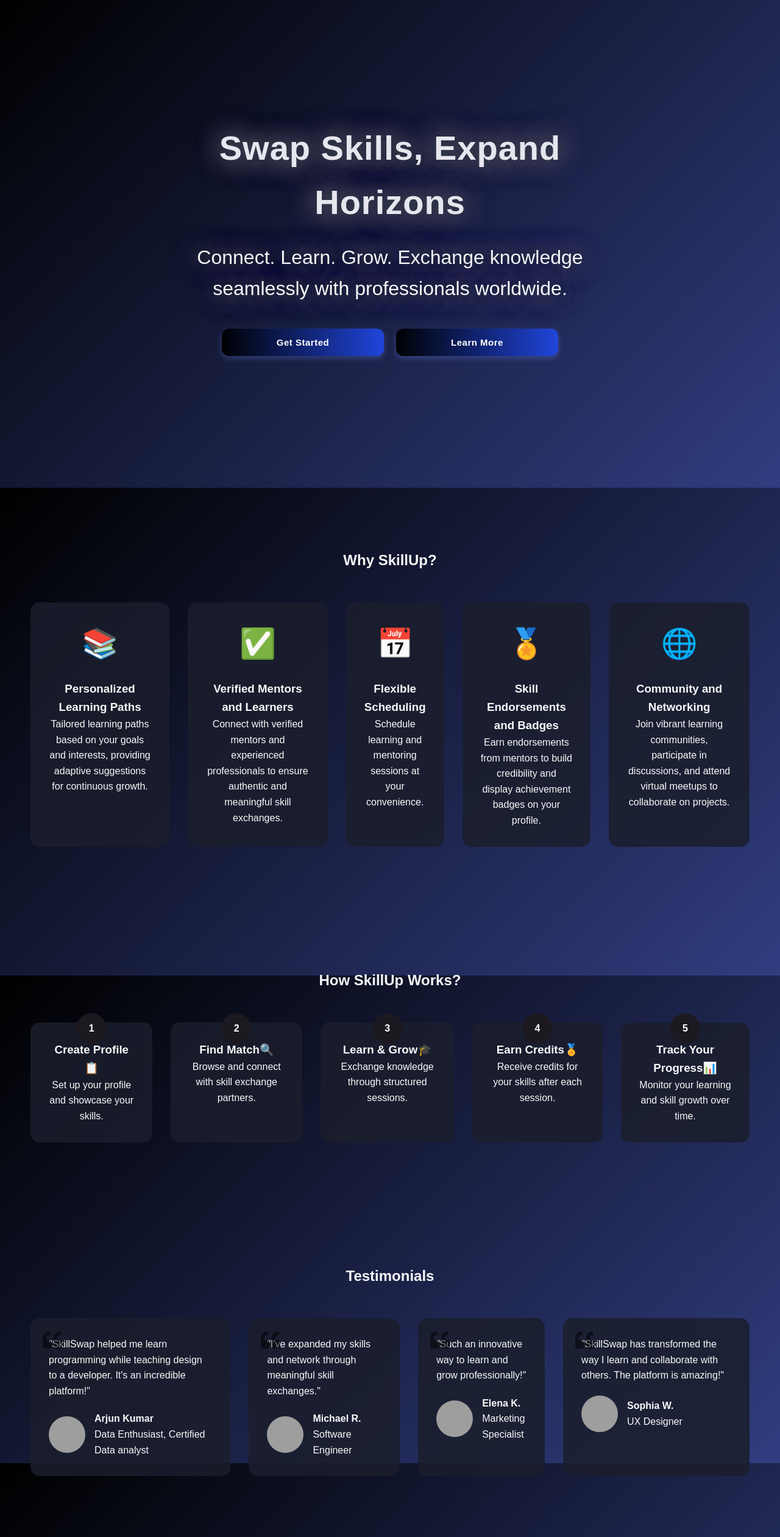
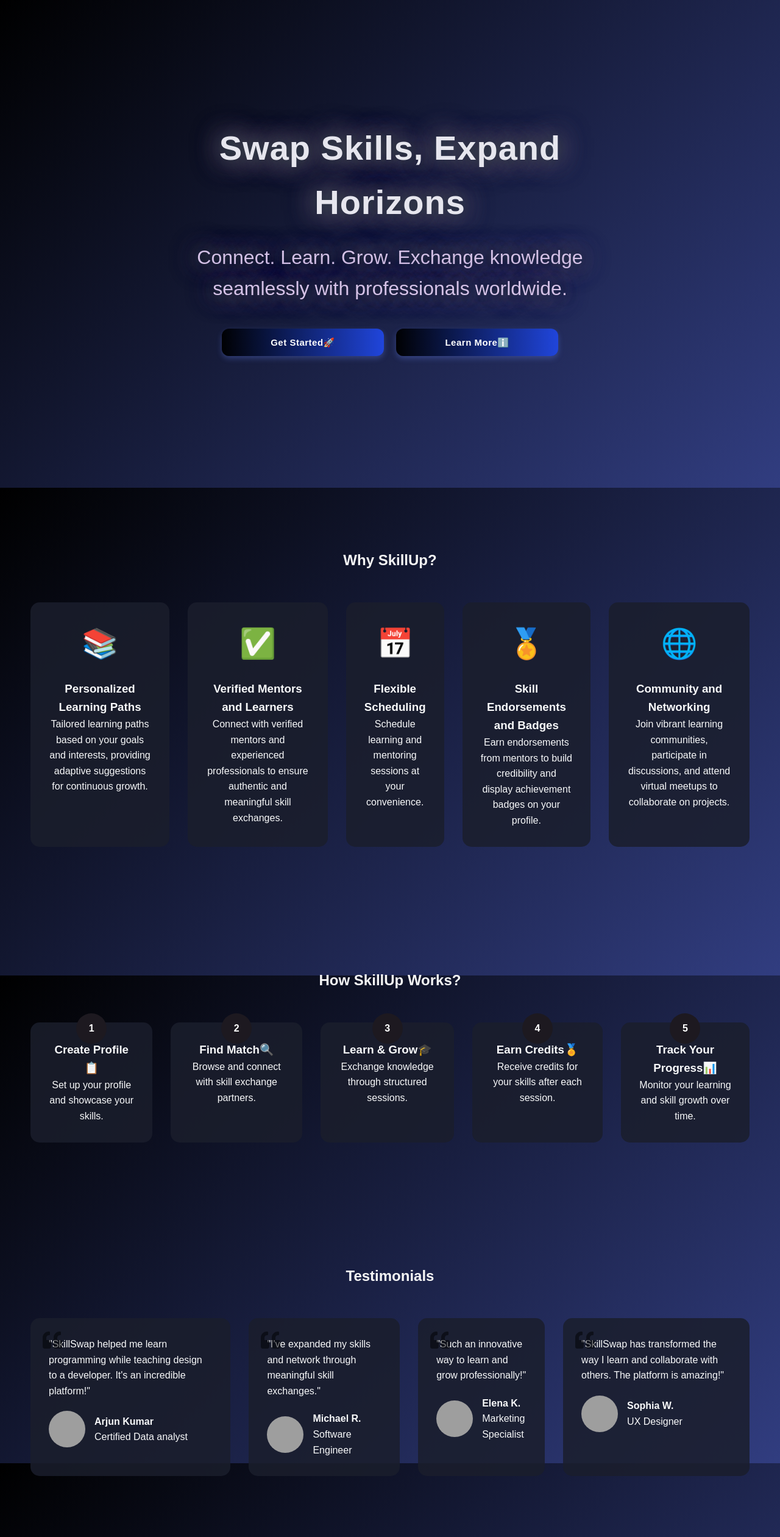
Before and after one commit to Aryan-Ghosh-Code/SkillUp, a React (Create React App) app in the folder frontend/: page / in a window 1280 px wide. Shown: the whole page at 61% size. Built offline with nearby package versions, Linux system fonts and the light colour scheme; grey boxes are pictures that could not be loaded.

Commit message:
Fixes and UI

```diff
--- a/frontend/src/Components/LandingPage/LandingPage.css
+++ b/frontend/src/Components/LandingPage/LandingPage.css
@@ -50,7 +50,7 @@
 
 .hero-section p {
   font-size: 2.0rem;
-  color: var(--text-light);
+  color:rgb(213, 194, 231);
   margin-bottom: 40px;
   text-shadow: 0 0 50px #000107, 0 0 40px #b6c8ca, 0 0 20px #02171a, 0 0 40px #5c2183;
   transition: transform 0.3s ease;
@@ -262,7 +262,7 @@
 } */
 
 /* Footer */
-.landing-footer {
+/* .landing-footer {
   background: var(--background-dark);
   padding: 50px;
   text-align: center;
@@ -288,7 +288,7 @@
 
 .footer-links a:hover {
   color: var(--primary-color);
-}
+} */
 
 /* Responsive Design */
 @media (max-width: 768px) {
--- a/frontend/src/Components/LandingPage/LandingPage.jsx
+++ b/frontend/src/Components/LandingPage/LandingPage.jsx
@@ -1,6 +1,6 @@
 import React, { useState, useEffect, useRef } from 'react';
 import { FaQuoteLeft  } from 'react-icons/fa';
-import { Link,  animateScroll as scroll, scroller} from 'react-scroll';
+import { Link,  animateScroll as scroller} from 'react-scroll';
 import './LandingPage.css';
 import { useNavigate } from 'react-router-dom';
 
@@ -52,14 +52,14 @@ const LandingPage = () => {
         // Scroll to the "How SkillUp Works" section
         scroller.scrollTo('Features', {
             smooth: 'true',
-            duration: 500,
+            duration: 5,
         });
     };
 
     const testimonials = [
         {
             name: "Arjun Kumar",
-            role: "Data Enthusiast, Certified Data analyst",
+            role: "Certified Data analyst",
             quote: "SkillSwap helped me learn programming while teaching design to a developer. It's an incredible platform!",
             image: "/api/placeholder/80/80"
         },
@@ -99,13 +99,13 @@ const LandingPage = () => {
                             onClick={() => navigate('/register')}
                             className="pulse-hover"
                         >
-                            Get Started
+                            Get Started🚀
                         </button>
                         <button
                             className="secondary pulse-hover"
                             onClick={handleLearnMoreClick}
                         >
-                            Learn More
+                            Learn Moreℹ️
                         </button>
                     </div>
                 </div>
```
Also changed, not shown: 2 other files (tests, documents, lock files or other folders).
